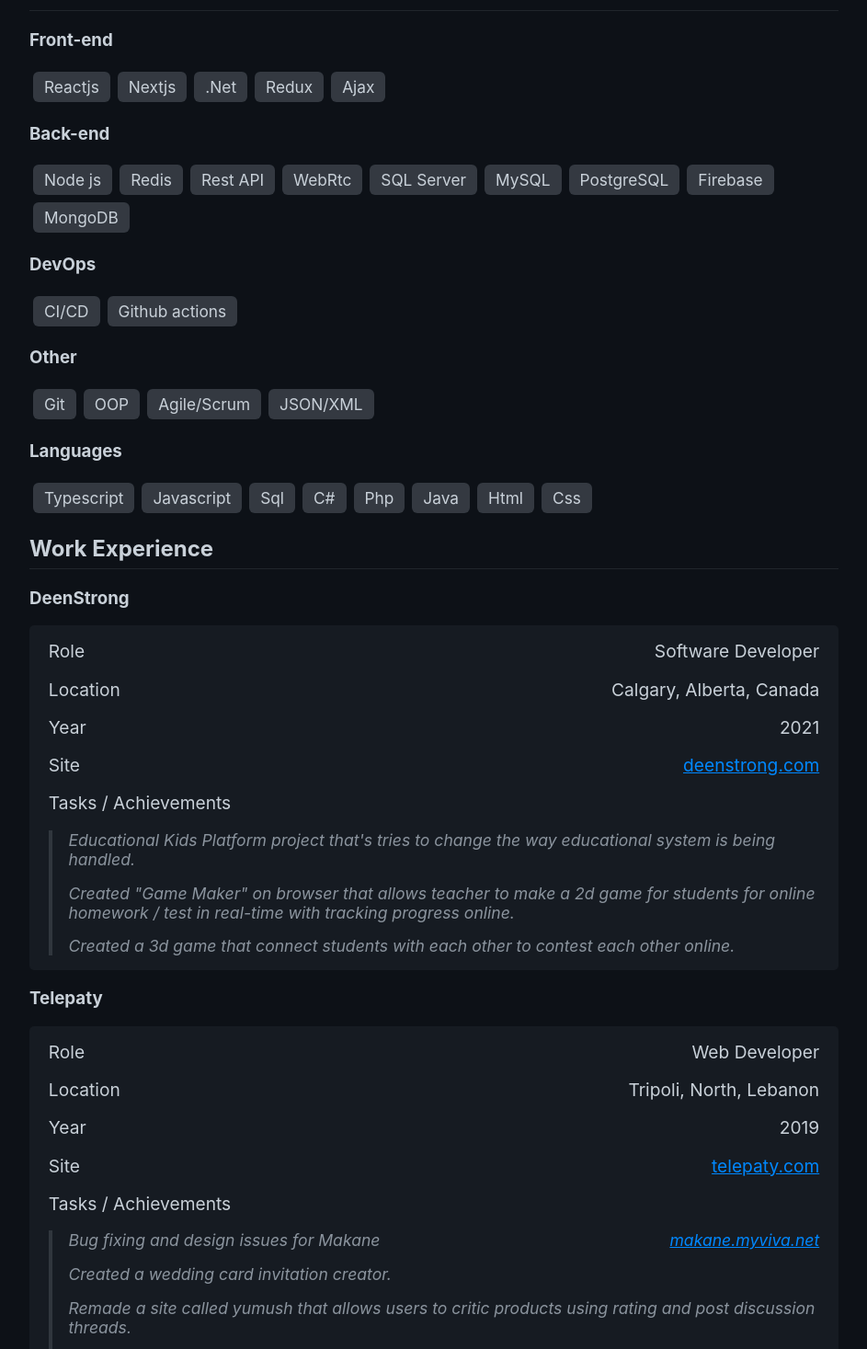
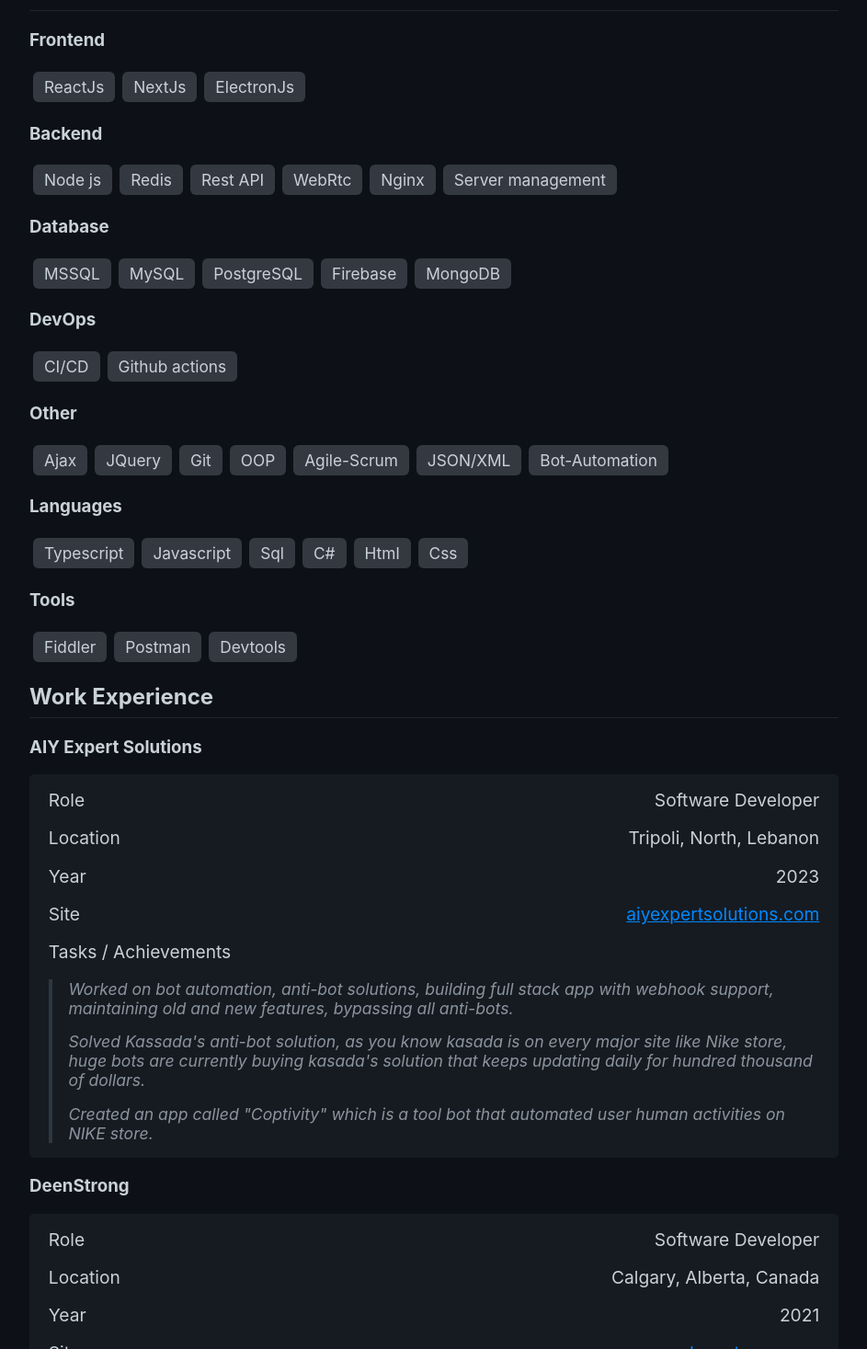
Before and after one commit to ahmadmarhaba/ahmadmarhaba.github.io, a React (Create React App) app: page / in a window 1280 px wide. Shown: the part 403-1870 px from the top of the page at 92% size, without its empty margins (168-1111 px from the left). Built offline with nearby package versions, Linux system fonts and the light colour scheme.

Commit message:
updated cv

```diff
--- a/src/Component/Letter.js
+++ b/src/Component/Letter.js
@@ -3,26 +3,44 @@ import '../App.css';
 function Letter() {
   return (
     <>
-      <li><h2>Letter</h2></li>
+      {/* <li><h2>Letter</h2></li> */}
       <li>
         <ul className='detailList'>
           <li className='split'>
-            <span>{`To whom it may concern / Dear Company Recuiter,`}</span>
+            <span>{`Dear Recuiter,`}</span>
           </li>
           <li className='split'>
-            <span>{`I am a graduate of the Beirut Arab University and hold a Bachelor Degree in Computer Science. At present, I am seeking a challenging position in your reputable institution that meets my qualifications and expectations.`}</span>
+            <span>{`I am writing to express my interest in the software developer position in this company. With a passion for coding and a strong background in software development, I am confident in my ability to contribute to your team and help drive the success of your projects.`}</span>
           </li>
           <li className='split'>
-            <span>{`I would like to be part of your esteemed organization where I can put in use my strong education and experience which I have gathered along the years. I am hoping for a challenging position which will grant me the chance to reveal my potential and allow me to contribute innovatively and successfully in this friendly working environment.`}</span>
+            <span>{`As a software developer with 4 years of experience, I have gained extensive knowledge in developing and implementing high-quality software solutions. I am well-versed in programming languages such as Javascript in ReactJS/NodeJS/ElectronJS, and C#. Having a solid understanding of software development methodologies and best practices. Throughout my career, I have successfully delivered projects that have improved efficiency, streamlined operations, and enhanced user experiences.`}</span>
           </li>
           <li className='split'>
-            <span>{`Throughout my academic and professional experiences, I have learned to become responsible, self-motivated, decision maker, team player and punctual in my schedule. Furthermore, as highlighted by my colleagues, mentors, and co-workers, working as part of a team enhanced my leadership skills and enabled me to work under pressure with utmost motivation and professionalism. As a result, I feel that working for your company will grant me my goal, and in return I will be able to prove my indispensability to the institution. Also I aim towards learning new tech and a high level of experience making every project successful.`}</span>
+            <span>{`Here are some highlights of my qualifications and achievements:`}</span>
           </li>
           <li className='split'>
-            <span>{`As my title shows, I work as a full stack developer from making front end to back end development with CI/CD integration. I don’t mind relocating to any other location the company wants. Finally, to discuss further your job requirements and my qualifications, I am available anytime, at your convenience, for a meeting. Should any references or any further information be required, please do not hesitate to contact me at the email from my resume section.`}</span>
+            <span>{`Strong technical skills: I have a deep understanding of object-oriented programming concepts, data structures, algorithms, and design patterns. I am proficient in front-end and back-end development, with experience in frameworks like React, Node.js, and Electron.`}</span>
           </li>
           <li className='split'>
-            <span>{`Thank you for your time and consideration. I look forward to hearing from you.`}</span>
+            <span>{`Full-stack development expertise: I have worked on end-to-end development projects, collaborating with cross-functional teams to deliver robust and scalable web applications. My experience includes developing responsive user interfaces, integrating APIs, and optimizing database performance.`}</span>
+          </li>
+          <li className='split'>
+            <span>{`Problem-solving abilities: I thrive in challenging environments and possess excellent problem-solving skills. I am adept at analyzing complex technical issues, identifying efficient solutions, and implementing them to ensure smooth project execution.`}</span>
+          </li>
+          <li className='split'>
+            <span>{`Strong teamwork and communication: I am a highly collaborative individual who excels in team settings. I effectively communicate technical concepts to both technical and non-technical stakeholders, fostering a cohesive and productive working environment.`}</span>
+          </li>
+          <li className='split'>
+            <span>{`Continuous learning mindset: I am committed to staying updated with the latest trends and advancements in the software development field. I actively seek out opportunities to expand my skill set, whether through attending conferences, participating in online courses, or engaging in side projects.`}</span>
+          </li>
+          <li className='split'>
+            <span>{`I am excited about the opportunity to join this company and contribute to your innovative and dynamic team. I am confident that my technical expertise, coupled with my passion for delivering high-quality software solutions, would make me a valuable asset to your organization.`}</span>
+          </li>
+          <li className='split'>
+            <span>{`Thank you for considering my application. I have attached my resume for your review, which provides further details about my experience and qualifications. I would welcome the chance to discuss how my skills align with the company's goals in more detail. Please feel free to contact me at your convenience to arrange an interview.`}</span>
+          </li>
+          <li className='split'>
+            <span>{`Thank you for your time and consideration.`}</span>
           </li>
           <li className='split'>
             <span>{`Sincerely,`}<br />{`Ahmad Marhaba`}</span>
--- a/src/Component/PersonalInformation.js
+++ b/src/Component/PersonalInformation.js
@@ -12,7 +12,7 @@ function PersonalInformation() {
         <ul className='detailList'>
           <li className='split'>
             <span>{`Title`}</span>
-            <span>{`Full stack developer`}</span>
+            <span>{`Full stack software developer`}</span>
           </li>
           <li className='split'>
             <span>{`Full Name`}</span>
@@ -25,12 +25,10 @@ function PersonalInformation() {
           <li className='split'>
             <span>{`LinkedIn`}</span>
             <span><a href="https://www.linkedin.com/in/ahmad-marhaba-029145181" target="_blank" rel="noreferrer">linkedin.com/in/ahmad-marhaba-029145181</a></span>
-            {/* <input type="button" value="View" onClick={() => previewFile("https://www.linkedin.com/in/ahmad-marhaba-029145181/")}/> */}
           </li>
           <li className='split'>
             <span>{`Github`}</span>
             <span><a href="https://github.com/ahmadmarhaba" target="_blank" rel="noreferrer">github.com/ahmadmarhaba</a></span>
-            {/* <input type="button" value="View" onClick={() => previewFile("https://github.com/ahmadmarhaba")}/> */}
           </li>
         </ul>
       </li>
--- a/src/Component/Projects.js
+++ b/src/Component/Projects.js
@@ -7,17 +7,61 @@ function Projects() {
       <li><h2>Projects</h2></li>
       <li>
         <h3>
-          {`Music streaming App`}
+          {`Kasada's solution`}
+        </h3>
+        <ul className='detailList'>
+          <ul className='listPoints summary'>
+            <li><span>{`Solved kasada's anti-bot solution`}</span></li>
+          </ul>
+        </ul>
+      </li>
+      <li>
+        <h3>
+          {`Coptivity`}
+        </h3>
+        <ul className='detailList'>
+          <ul className='listPoints summary'>
+            <li><span>{`A tool that automate human activities on NIKE store.`}</span></li>
+          </ul>
+        </ul>
+      </li>
+      <li>
+        <h3>
+          {`Educational Kids Platform`}
+        </h3>
+        <ul className='detailList'>
+          <ul className='listPoints summary'>
+            <li><span>{`A desktop application designed to enhance children's learning online.`}</span></li>
+          </ul>
+        </ul>
+      </li>
+      <li>
+        <h3>
+          {`Makane`}
+        </h3>
+        <ul className='detailList'>
+          <ul className='listPoints summary'>
+            <li><span>{`An online store for Saudi Arabia powered by VIVA.`}</span></li>
+          </ul>
+        </ul>
+      </li>
+      <li>
+        <h3>
+          {`Yumush`}
+        </h3>
+        <ul className='detailList'>
+          <ul className='listPoints summary'>
+            <li><span>{`A site that allow users to critic products.`}</span></li>
+          </ul>
+        </ul>
+      </li>
+      <li>
+        <h3>
+          {`Music App`}
         </h3>
         <ul className='detailList'>
           <li className='split'>
-            {`Live Preview`}
-            <div>
-              <input type="button" value="Application" onClick={() => previewFile("https://ahmadmarhaba.github.io/music-streaming-app-react/")} />
-            </div>
-          </li>
-          <li className='split'>
-            {`Github Code`}
+            {`Code`}
             <div>
               <input type="button" value="Client" onClick={() => previewFile("https://github.com/ahmadmarhaba/music-streaming-app-react")} />
               <input type="button" value="Server" onClick={() => previewFile("https://github.com/ahmadmarhaba/music-streaming-app-nodejs")} />
@@ -36,13 +80,7 @@ function Projects() {
         </h3>
         <ul className='detailList'>
           <li className='split'>
-            {`Live Preview`}
-            <div>
-              <input type="button" value="Application" onClick={() => previewFile("https://e-commerce-app-nextjs-pi.vercel.app/")} />
-            </div>
-          </li>
-          <li className='split'>
-            {`Github Code`}
+            {`Code`}
             <div>
               <input type="button" value="Client" onClick={() => previewFile("https://github.com/ahmadmarhaba/e-commerce-app-nextjs")} />
             </div>
@@ -59,13 +97,7 @@ function Projects() {
         </h3>
         <ul className='detailList'>
           <li className='split'>
-            {`Live Preview`}
-            <div>
-              <input type="button" value="Application" onClick={() => previewFile("https://ahmadmarhaba.github.io/social-media-app-react/")} />
-            </div>
-          </li>
-          <li className='split'>
-            {`Github Code`}
+            {`Code`}
             <div>
               <input type="button" value="Client" onClick={() => previewFile("https://github.com/ahmadmarhaba/social-media-app-react")} />
               <input type="button" value="Server" onClick={() => previewFile("https://github.com/ahmadmarhaba/social-media-app-nodejs")} />
@@ -83,13 +115,7 @@ function Projects() {
         </h3>
         <ul className='detailList'>
           <li className='split'>
-            {`Live Preview`}
-            <div>
-              <input type="button" value="Application" onClick={() => previewFile("https://chat-app-nextjs-ahmadmarhaba.vercel.app")} />
-            </div>
-          </li>
-          <li className='split'>
-            {`Github Code`}
+            {`Code`}
             <div>
               <input type="button" value="Client" onClick={() => previewFile("https://github.com/ahmadmarhaba/chat-app-nextjs")} />
               <input type="button" value="Server" onClick={() => previewFile("https://github.com/ahmadmarhaba/chat-app-nodejs")} />
@@ -103,17 +129,11 @@ function Projects() {
       </li>
       <li>
         <h3>
-          {`WS Product`}
+          {`Stats App`}
         </h3>
         <ul className='detailList'>
           <li className='split'>
-            {`Live Preview`}
-            <div>
-              <input type="button" value="Application" onClick={() => previewFile("https://ahmadmarhaba.github.io/ws-product-react/")} />
-            </div>
-          </li>
-          <li className='split'>
-            {`Github Code`}
+            {`Code`}
             <div>
               <input type="button" value="Client" onClick={() => previewFile("https://github.com/ahmadmarhaba/ws-product-react")} />
               <input type="button" value="Server" onClick={() => previewFile("https://github.com/ahmadmarhaba/ws-product-nodejs")} />
@@ -127,28 +147,6 @@ function Projects() {
           </ul>
         </ul>
       </li>
-      <li>
-        <h3>
-          {`My Personal Website`}
-        </h3>
-        <ul className='detailList'>
-          <li className='split'>
-            {`Live Preview`}
-            <div>
-              <input type="button" value="Application" onClick={() => previewFile("https://ahmadmarhaba.github.io")} />
-            </div>
-          </li>
-          <li className='split'>
-            {`Github Code`}
-            <div>
-              <input type="button" value="Client" onClick={() => previewFile("https://github.com/ahmadmarhaba/ahmadmarhaba.github.io")} />
-            </div>
-          </li>
-          <ul className='listPoints summary'>
-            <li><span>{`Easy access to my information like Resume, Portfolio, and Cover Letter in a simple modern client.`}</span></li>
-          </ul>
-        </ul>
-      </li>
     </>
   );
 }
--- a/src/Component/Skills.js
+++ b/src/Component/Skills.js
@@ -4,65 +4,43 @@ function Skills() {
     return (
         <>
             <li><h2>Skills</h2></li>
-            <li><h3>Front-end</h3></li>
+            <li><h3>Frontend</h3></li>
             <li className='split points'>
-                <span>{`Reactjs`}</span>
-                <span>{`Nextjs`}</span>
-                <span>{`.Net`}</span>
-                <span>{`Redux`}</span>
-                <span>{`Ajax`}</span>
-                {/* <span>{`Electron js`}</span> */}
-                {/* <span>{`React Native`}</span> */}
-                {/* <span>{`Unity`}</span> */}
-                {/* <span>{`Xamarin`}</span> */}
-                {/* <span>{`JQuery`}</span> */}
-                {/* <span>{`Client visualization`}</span> */}
+                <span>{`ReactJs`}</span>
+                <span>{`NextJs`}</span>
+                <span>{`ElectronJs`}</span>
             </li>
-            <li><h3>Back-end</h3></li>
+            <li><h3>Backend</h3></li>
             <li className='split points'>
                 <span>{`Node js`}</span>
                 <span>{`Redis`}</span>
                 <span>{`Rest API`}</span>
                 <span>{`WebRtc`}</span>
-                <span>{`SQL Server`}</span>
+                <span>{`Nginx`}</span>
+                <span>{`Server management`}</span>
+            </li>
+            <li><h3>Database</h3></li>
+            <li className='split points'>
+                <span>{`MSSQL`}</span>
                 <span>{`MySQL`}</span>
                 <span>{`PostgreSQL`}</span>
                 <span>{`Firebase`}</span>
                 <span>{`MongoDB`}</span>
-                {/* <span>{`Socket.io`}</span> */}
-                {/* <span>{`Asp .net`}</span> */}
-                {/* <span>{`Php`}</span> */}
-                {/* <span>{`Mongoose`}</span> */}
-                {/* <span>{`Prisma`}</span> */}
-                {/* <span>{`Passportjs`}</span> */}
-                {/* <span>{`SignalR`}</span> */}
-                {/* <span>{`Cloudinary`}</span> */}
-                {/* <span>{`Nginx`}</span> */}
-                {/* <span>{`Apache`}</span> */}
             </li>
             <li><h3>DevOps</h3></li>
             <li className='split points'>
                 <span>{`CI/CD`}</span>
                 <span>{`Github actions`}</span>
-                {/* <span>{`Github pages`}</span> */}
-                {/* <span>{`Docker`}</span> */}
-                {/* <span>{`Terraform`}</span> */}
-                {/* <span>{`Kubernetes`}</span> */}
-                {/* <span>{`Vercel`}</span> */}
-                {/* <span>{`Netlify`}</span> */}
-                {/* <span>{`Heruko`}</span> */}
-                {/* <span>{`Stripe`}</span> */}
-                {/* <span>{`JWT`}</span> */}
-                {/* <span>{`Web3`}</span> */}
             </li>
             <li><h3>Other</h3></li>
             <li className='split points'>
+                <span>{`Ajax`}</span>
+                <span>{`JQuery`}</span>
                 <span>{`Git`}</span>
                 <span>{`OOP`}</span>
-                <span>{`Agile/Scrum`}</span>
+                <span>{`Agile-Scrum`}</span>
                 <span>{`JSON/XML`}</span>
-                {/* <span>{`Server management`}</span> */}
-                {/* <span>{`Hosting management`}</span> */}
+                <span>{`Bot-Automation`}</span>
             </li>
             <li><h3>Languages</h3></li>
             <li className='split points'>
@@ -70,10 +48,14 @@ function Skills() {
                 <span>{`Javascript`}</span>
                 <span>{`Sql`}</span>
                 <span>{`C#`}</span>
-                <span>{`Php`}</span>
-                <span>{`Java`}</span>
                 <span>{`Html`}</span>
                 <span>{`Css`}</span>
+            </li>
+            <li><h3>Tools</h3></li>
+            <li className='split points'>
+                <span>{`Fiddler`}</span>
+                <span>{`Postman`}</span>
+                <span>{`Devtools`}</span>
             </li>
         </>
     );
--- a/src/Component/WorkExperience.js
+++ b/src/Component/WorkExperience.js
@@ -5,6 +5,43 @@ function WorkExperience() {
   return (
     <>
       <li><h2>Work Experience</h2></li>
+      <li>
+        <h3>
+          {`AIY Expert Solutions`}
+        </h3>
+        <ul className='detailList'>
+          <li className='split'>
+            <span>{`Role`}</span>
+            <span>{`Software Developer`}</span>
+          </li>
+          <li className='split'>
+            <span>{`Location`}</span>
+            <span>{`Tripoli, North, Lebanon`}</span>
+          </li>
+          <li className='split'>
+            <span>{`Year`}</span>
+            <span>{`2023`}</span>
+          </li>
+          <li className='split'>
+            <span>{`Site`}</span>
+            <span><a href="https://www.aiyexpertsolutions.com/" target="_blank" rel="noreferrer">aiyexpertsolutions.com</a></span>
+          </li>
+          <li className='split'>
+            <span>{`Tasks / Achievements`}</span>
+          </li>
+          <ul className='listPoints summary'>
+            <li className='split'>
+              <span>{`Worked on bot automation, anti-bot solutions, building full stack app with webhook support, maintaining old and new features, bypassing all anti-bots.`}</span>
+            </li>
+            <li>
+              <span>{`Solved Kassada's anti-bot solution, as you know kasada is on every major site like Nike store, huge bots are currently buying kasada's solution that keeps updating daily for hundred thousand of dollars.`}</span>
+            </li>
+            <li>
+              <span>{`Created an app called "Coptivity" which is a tool bot that automated user human activities on NIKE store.`}</span>
+            </li>
+          </ul>
+        </ul>
+      </li>
       <li>
         <h3>
           {`DeenStrong`}
@@ -25,24 +62,17 @@ function WorkExperience() {
           <li className='split'>
             <span>{`Site`}</span>
             <span><a href="https://www.deenstrong.com/" target="_blank" rel="noreferrer">deenstrong.com</a></span>
-            {/* <input type="button" value="View" onClick={() => previewFile("https://www.deenstrong.com/")} /> */}
           </li>
           <li className='split'>
             <span>{`Tasks / Achievements`}</span>
           </li>
           <ul className='listPoints summary'>
             <li className='split'>
-              <span>{`Educational Kids Platform project that's tries to change the way educational system is being handled.`}</span>
+              <span>{`I have worked on an educational kids' desktop app that aims to revolutionize the current educational system.`}</span>
             </li>
             <li>
-              <span>{`Created "Game Maker" on browser that allows teacher to make a 2d game for students for online homework / test in real-time with tracking progress online.`}</span>
+              <span>{`Developed "Game Maker" a tool that empowers teachers to create 2D games for students to use as online homework or tests in real-time, while also providing online progress tracking, stats, and scores.`}</span>
             </li>
-            <li>
-              <span>{`Created a 3d game that connect students with each other to contest each other online.`}</span>
-            </li>
-            {/* <li>
-              <span>{`Worked with many professional people as the company have over 50 employee`}</span>
-            </li> */}
           </ul>
         </ul>
       </li>
@@ -66,29 +96,23 @@ function WorkExperience() {
           <li className='split'>
             <span>{`Site`}</span>
             <span><a href="http://www.telepaty.com" target="_blank" rel="noreferrer">telepaty.com</a></span>
-            {/* <input type="button" value="View" onClick={() => previewFile("http://www.telepaty.com/")} /> */}
           </li>
           <li className='split'>
             <span>{`Tasks / Achievements`}</span>
           </li>
           <ul className='listPoints summary'>
+            <li>
+              <span>{`Created an admin control panel with live stats and charts.`}</span>
+            </li>
             <li className='split'>
-              <span>{`Bug fixing and design issues for Makane`}</span>
-              <span><a href="https://makane.myviva.net/" target="_blank" rel="noreferrer">makane.myviva.net</a></span>
-              {/* <input type="button" value="View" onClick={() => previewFile("https://makane.myviva.net/")} /> */}
+              <span>{`Worked on frontend for a product called "Makane"`}</span>
             </li>
             <li>
-              <span>{`Created a wedding card invitation creator.`}</span>
+              <span>{`Created a custom wedding card invitation for "Makane"`}</span>
             </li>
             <li>
-              <span>{`Remade a site called yumush that allows users to critic products using rating and post discussion threads.`}</span>
+              <span>{`Refurbished a site called "Yumush" that allows users to critic products using rating and post discussion threads.`}</span>
             </li>
-            <li>
-              <span>{`created an admin control panel with live stats.`}</span>
-            </li>
-            {/* <li>
-              <span>{`Worked with many professional people as the company have over 50 employee`}</span>
-            </li> */}
           </ul>
         </ul>
       </li>
```
Also changed, not shown: 1 other file (tests, documents, lock files or other folders).
